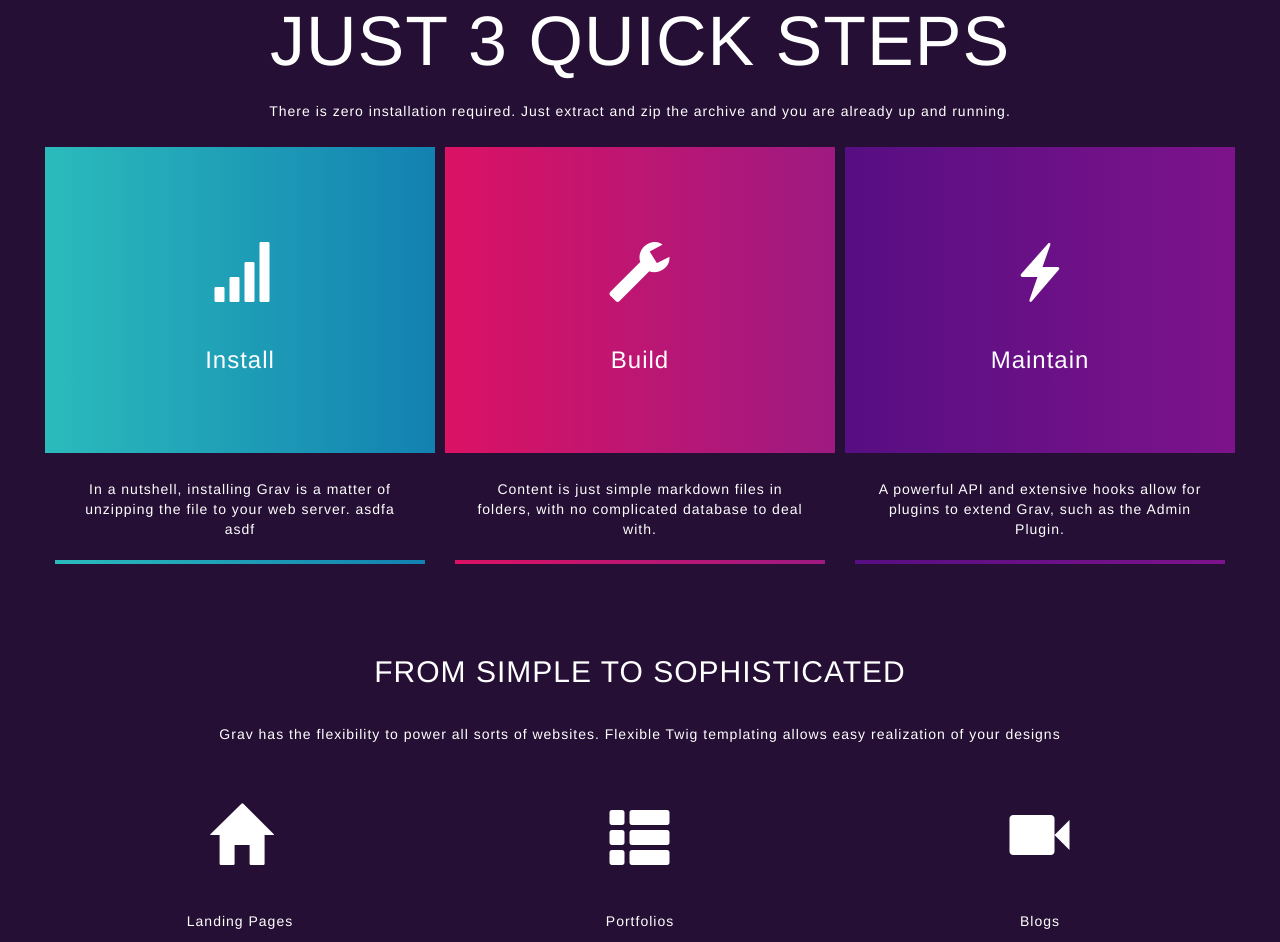
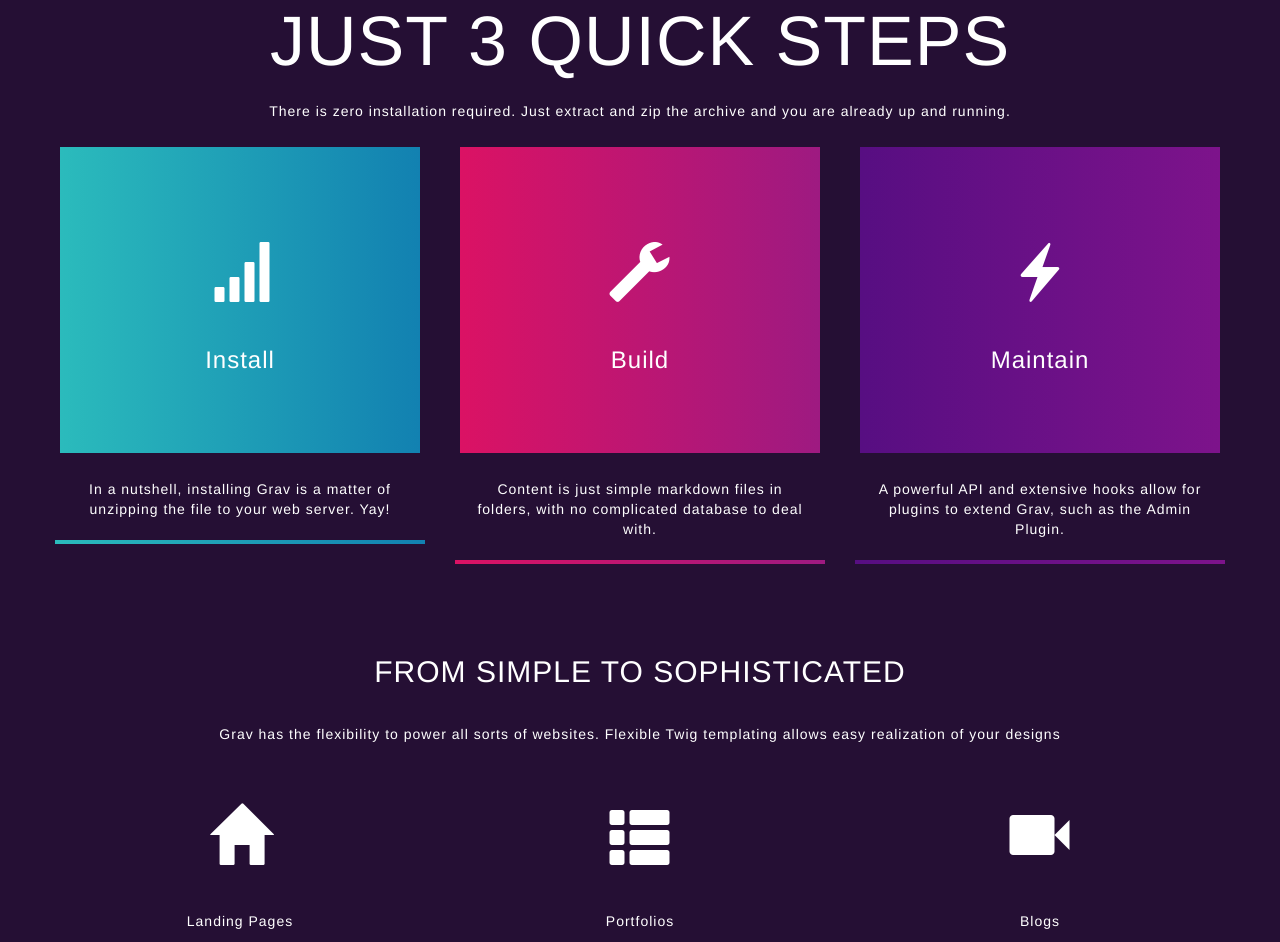
Before and after one commit to abazilla/CFA-Bootstrap-Project, a plain HTML site: page index.html in a window 1280 px wide. Shown: the part 1145-2087 px from the top of the page. Drawn offline with nearby package versions, Linux system fonts and the light colour scheme.

```diff
--- a/index.html
+++ b/index.html
@@ -82,35 +82,41 @@
         <p>There is zero installation required. Just extract and zip the archive and you are already up and running.</p>
         <div class="row">
             <a href="#">
-                <div class="col-xs-12 col-md-4 color-blue color-padding">
+                <div class="col-xs-12 col-md-4">
+                    <div class="color-blue color-padding">
                         <span class="glyphicon glyphicon-signal big" aria-hidden="true"></span>
                         <h3>Install</h3>
                     </div>
+                    <div class="flex-child">
+                        <p>In a nutshell, installing Grav is a matter of unzipping the file to your web server. Yay!</p>
+                        <hr class="featurette-divider thick color-blue">
+                    </div>
+                </div>
             </a>
             <a href="#">
-                <div class="col-xs-12 col-md-4 color-main color-padding">
+                <div class="col-xs-12 col-md-4 ">
+                    <div class="color-main color-padding">
                         <span class="glyphicon glyphicon-wrench big" aria-hidden="true"></span>
                         <h3>Build</h3>
                     </div>
+                    <div class="flex-child">
+                        <p>Content is just simple markdown files in folders, with no complicated database to deal with.</p>
+                        <hr class="featurette-divider thick color-main">
+                    </div>
+                </div>
             </a>
             <a href="#">
-                <div class="col-xs-12 col-md-4 color-purp color-padding">
+                <div class="col-xs-12 col-md-4">
+                    <div class="color-purp color-padding">
                         <span class="glyphicon glyphicon-flash big" aria-hidden="true"></span>
                         <h3>Maintain</h3>
                     </div>
-            </a>
-            <div class="col-xs-12 col-md-4">
-                <p>In a nutshell, installing Grav is a matter of unzipping the file to your web server. asdfa asdf</p>
-                <hr class="featurette-divider thick color-blue">
-            </div>
-            <div class="col-xs-12 col-md-4">
-                <p>Content is just simple markdown files in folders, with no complicated database to deal with.</p>
-                <hr class="featurette-divider thick color-main">
-            </div>
-            <div class="col-xs-12 col-md-4">
+                    <div class="flex-child">
                         <p>A powerful API and extensive hooks allow for plugins to extend Grav, such as the Admin Plugin.</p>
                         <hr class="featurette-divider thick color-purp">
                     </div>
+                </div>
+            </a>
         </div>
     </div>
     <!-- END 3 QUICK STEPS -->
--- a/style.scss
+++ b/style.scss
@@ -1,3 +1,8 @@
+$primary-gradient: linear-gradient(to right, rgba(219,18,100,1) 0%, rgba(158,26,129,1) 100%);
+$blue-gradient: linear-gradient(to right, rgba(43,187,188,1) 0%, rgba(18,129,177,1) 100%);
+$purple-gradient: linear-gradient(to right, rgba(87,14,130,1) 0%, rgba(125,19,139,1) 100%);
+
+
 clear-padding {
    margin: 0;
    padding: 0;
@@ -108,7 +113,7 @@ header h1, header h3, header button, header h5 {
 }
 
 .btn-color {
-   background: linear-gradient(to right, rgba(219,18,100,1) 0%, rgba(158,26,129,1) 100%);
+   background: $primary-gradient;
 }
 
 .btn-color:hover {
@@ -127,20 +132,20 @@ header h1, header h3, header button, header h5 {
 }
 
 .color-main {
-   background: linear-gradient(to right, rgba(219,18,100,1) 0%, rgba(158,26,129,1) 100%);
+   background: $primary-gradient;
 }
 
 .color-blue {
-   background: linear-gradient(to right, rgba(43,187,188,1) 0%, rgba(18,129,177,1) 100%);
+   background: $blue-gradient;
 }
 
 .color-purp {
-   background: linear-gradient(to right, rgba(87,14,130,1) 0%, rgba(125,19,139,1) 100%);
+   background: $purple-gradient;
 }
 
 .navbar-nav {
    display: inline-block;
-   float:none;
+   float: none;
 }
 
 .navbar-center {
@@ -155,6 +160,15 @@ header h1, header h3, header button, header h5 {
 p {
    margin: 1.5em;
    /*color: rgba(255,255,255,0.8);*/
+}
+
+.flex-container {
+//    display: flex;
+}
+
+.flex-child {
+    flex-wrap: wrap;
+    flex-grow: 1;
 }
 
 .super-approachable {
```
Also changed, not shown: style.css, 1 other file. Lines whose indentation alone changed are shown as unchanged.
